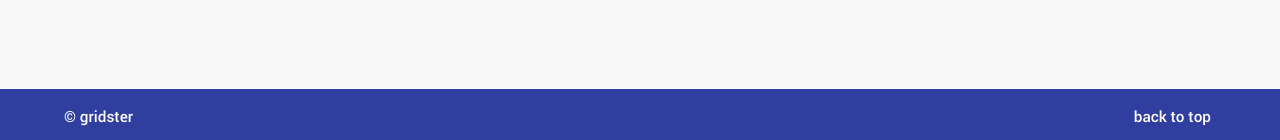
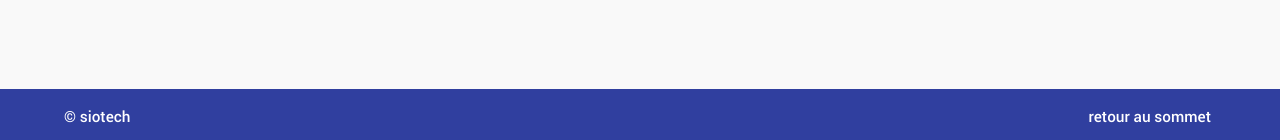
Before and after one commit to kng976/blog, a Jekyll site: the page built from index.html, in a window 1280 px wide and 900 px high, scrolled down 64 px. Shown: the part 757-897 px from the top of the window. Built offline with Jekyll 4.4.1, drawn with Linux system fonts in a browser that asks for light colours; the list of posts is cut into pages by our own code.

Commit message:
modif gridster+back to top

```diff
--- a/_includes/footer.html
+++ b/_includes/footer.html
@@ -1,7 +1,7 @@
 <footer>
     <div class="content">
-        <span>&copy; gridster</span>
-        <span class="backtotop">back to top</span>
+        <span>&copy; siotech</span>
+        <span class="backtotop">retour au sommet</span>
     </div>
 </footer>
 <script src="{{ site.baseurl | replace: '//', '/' }}/js/build/global.min.js"></script>
```
